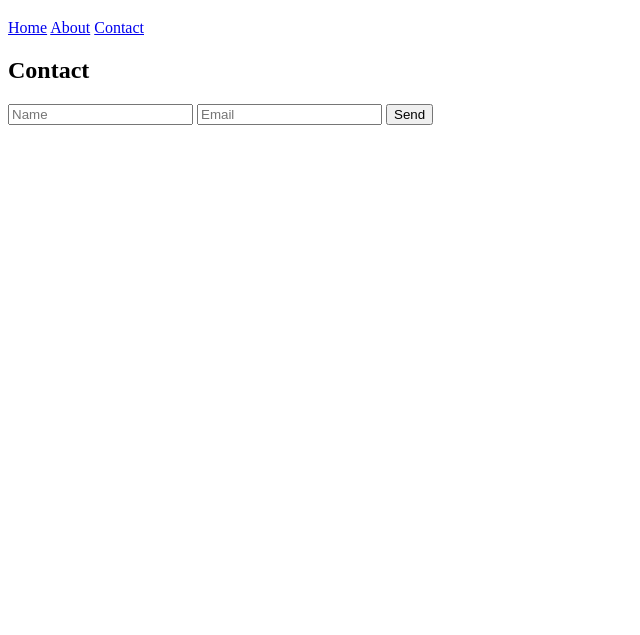
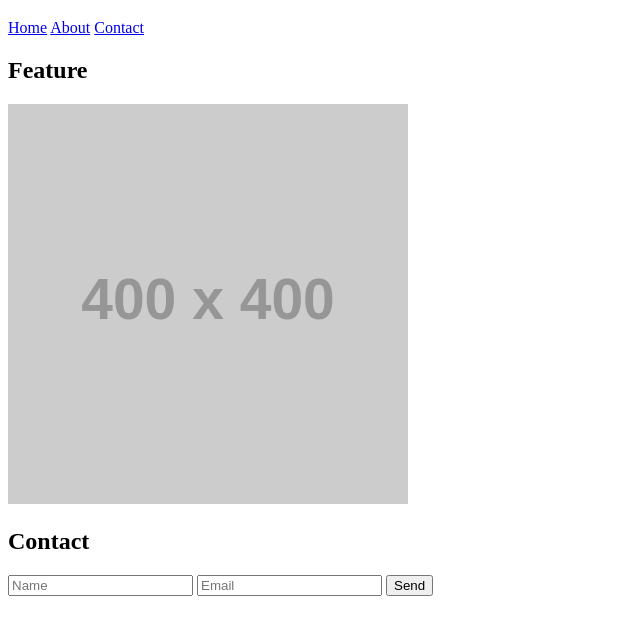
Before and after one commit to slwooten/mini-project-1, a plain HTML site: page index.html in a window 1280 px wide. Shown: the part 61-696 px from the top of the page, without its empty margins (0-640 px from the left). Drawn offline with Linux system fonts and the light colour scheme; placeholder pictures from the web are drawn by us.

Commit message:
added features section

```diff
--- a/index.html
+++ b/index.html
@@ -16,6 +16,10 @@
             <a href="#">Contact</a>
         </nav>
     </header>
+    <main>
+        <h2>Feature</h2>
+        <img src="https://via.placeholder.com/400" alt="placeholder" />
+    </main>
     <form>
         <h2>Contact</h2>
         <input type="text" placeholder="Name" />
```
